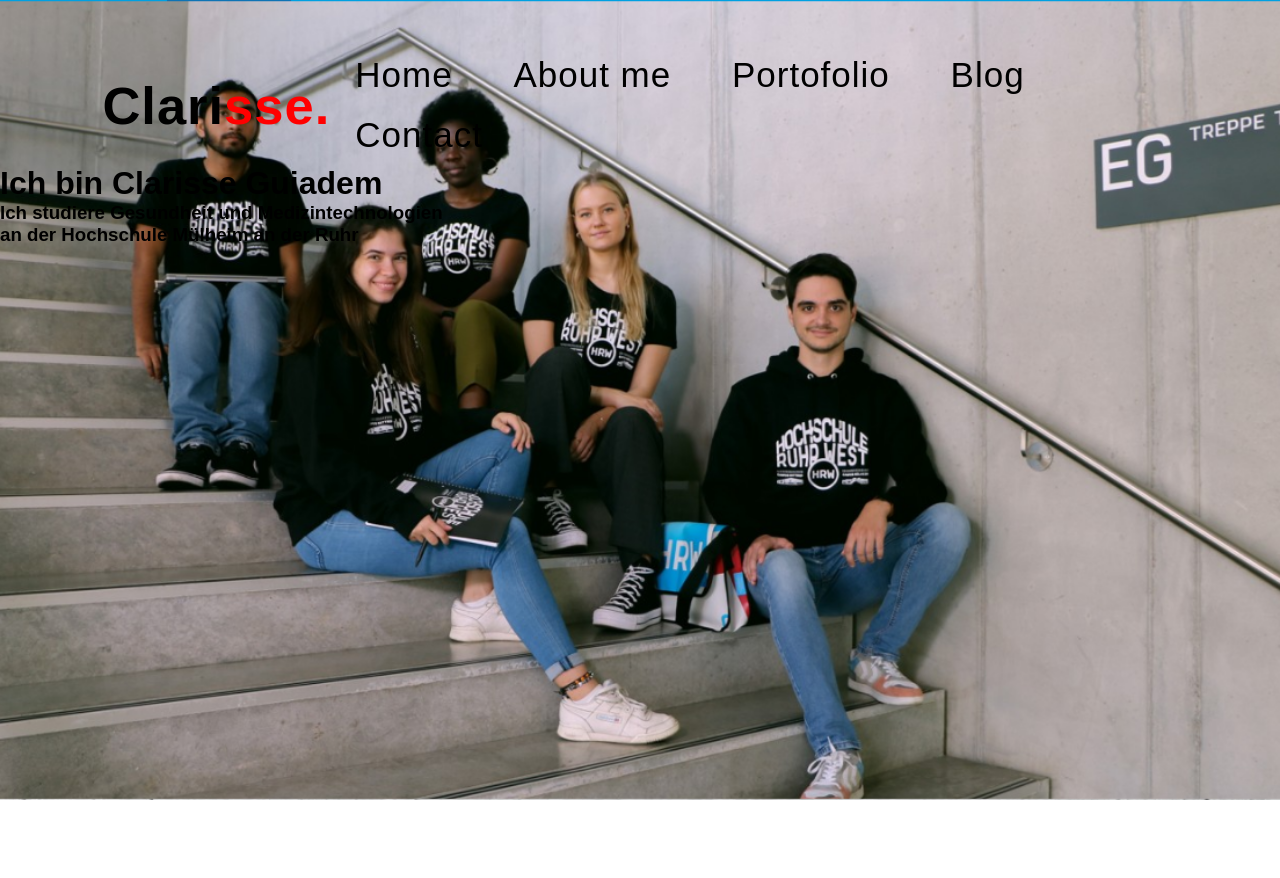
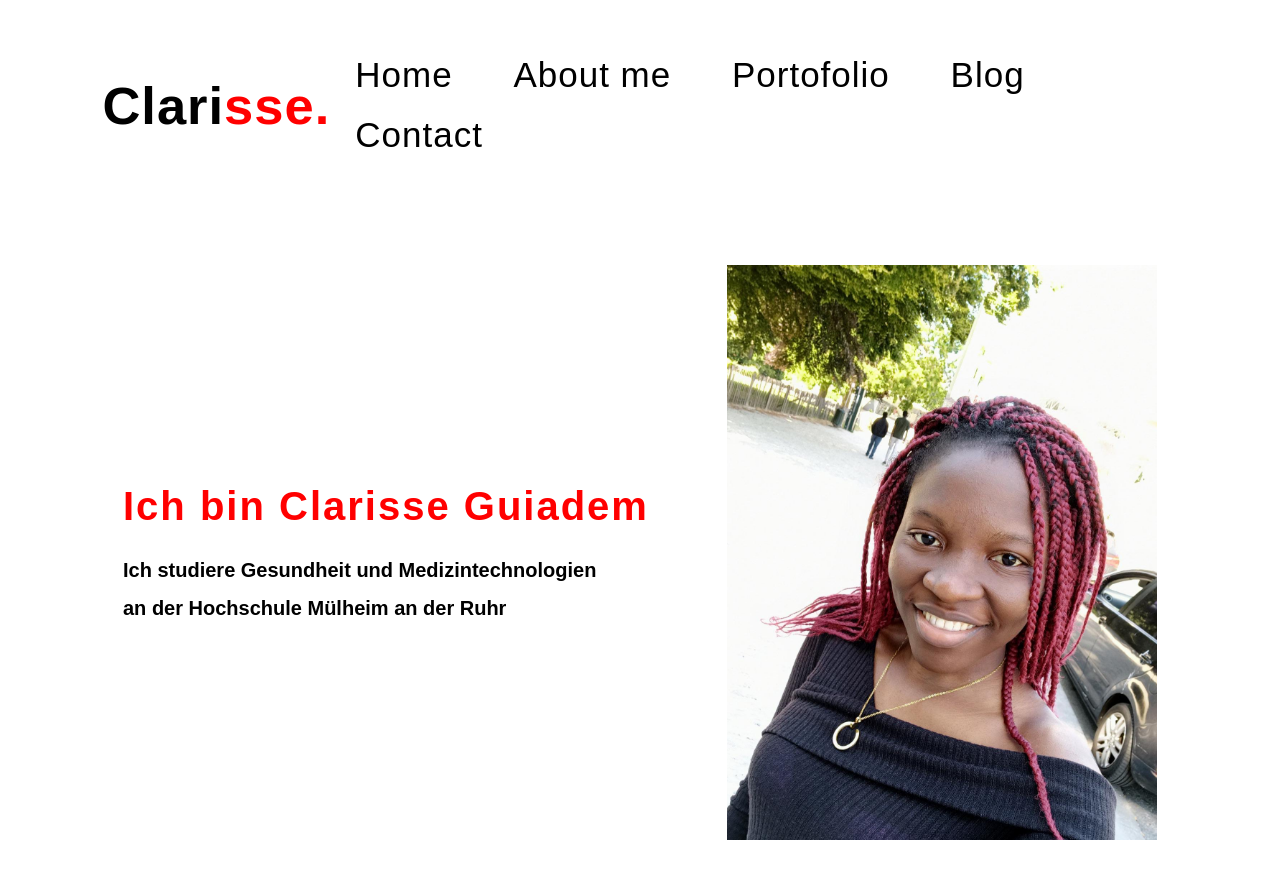
Before and after one commit to Ntendja/My-Portofolio, a plain HTML site: page index.html in a window 1280 px wide. Before the commit the page ends 800 px from the top, so only its background shows below. Drawn offline with Linux system fonts and the light colour scheme.

Commit message:
KOpfbereich bearbeitet, image geändert, CSS gemacht

```diff
--- a/index.html
+++ b/index.html
@@ -11,8 +11,9 @@
 </head>
 
 <body>
+
+    <div>
         <!--Kopfbereich start-->
-
         <div class="kopf">
             <nav class="logo">
                 <h2>Clari<span>sse.</span></h2>
@@ -29,13 +30,29 @@
 
             </nav>
 
-        <div class="home">
+            <section class="home">
+                <div class="home-main">
+
+                    <div class="home-text">
                         <h1>Ich bin Clarisse Guiadem</h1>
-            <div>
                         <h3>Ich studiere Gesundheit und Medizintechnologien</h3>
                         <h3>an der Hochschule Mülheim an der Ruhr</h3>
                     </div>
+
+                    <img src="imgs/clarisseImage.jpeg">
                 </div>
+
+            </section>
+
+
+        </div>
+        <!--Kopfbereich ende-->
+
+        <!--About Me start-->
+        <section class="about">
+
+        </section>
+
 
     </div>
 </body>
--- a/styles.css
+++ b/styles.css
@@ -5,7 +5,7 @@
     box-sizing: border-box;
 }
 
-/* css kopfbereich */
+/* css kopfbereich start */
 .kopf{
     height: 100vh;
     width: 100%;
@@ -41,16 +41,48 @@
     color: black;
 }
 
-.kopf {
-
-    background-image: url(imgs/hrw.png);
-    background-position: center;
-    background-size: cover;
-    height: 100vh;
-    width: 100%;
-
-}
 
 span{
     color: red;
 }
+
+.home{
+    width: 100%;
+    padding: 100px 0px;
+}
+
+.home img{
+    height: auto;
+    width: 430px;
+}
+
+.home-text{
+    width: 550px;
+}
+
+.home-main{
+    width: 1150px;
+    max-width: 85%;
+    margin: 0 auto;
+    display: flex;
+    align-items: center;
+    justify-content: space-around;
+
+}
+
+.home-text h1{
+ color: red;
+ font-size: 40px;
+ margin-bottom: 30px;
+ letter-spacing: 2px;
+}
+
+.home-text h3{
+    color: black;
+    font-size: 20px;
+    margin-top: 15px;
+   }
+
+
+
+/* css kopfbereich ende */
```
Also changed, not shown: imgs/clarisseImage.jpeg (added). Lines whose indentation alone changed are shown as unchanged.
